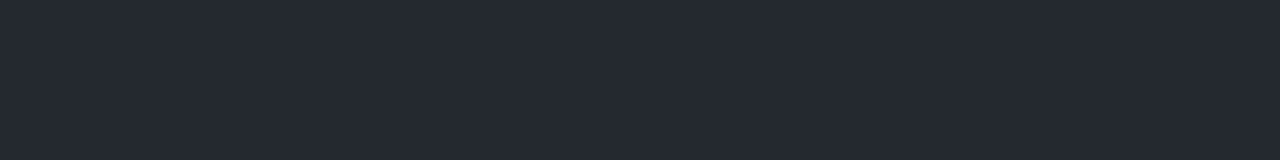
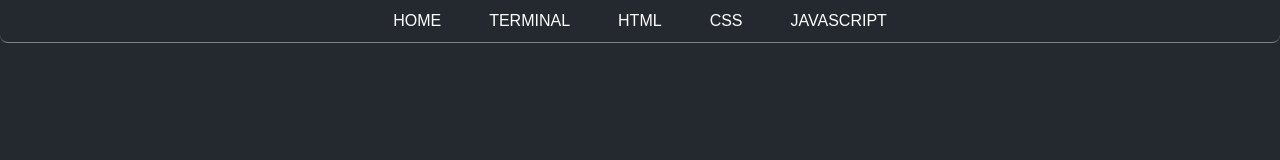
Before and after one commit to CaimeoAI/CheatSheet, a plain HTML site: page css.html in a window 1280 px wide. Drawn offline with Linux system fonts and the light colour scheme.

Commit message:
added functional navbar to sites and corrected indenting

```diff
--- a/css.html
+++ b/css.html
@@ -1,5 +1,6 @@
 <!DOCTYPE html>
 <html lang="en">
+
 <head>
     <meta charset="UTF-8">
     <meta http-equiv="X-UA-Compatible" content="IE=edge">
@@ -8,7 +9,19 @@
     <link rel="stylesheet" href="css/css.css">
     <title>Jude's Cheat Sheet</title>
 </head>
+
 <body>
+    <header>
+        <nav>
+            <ul>
+                <li><a href="index.html">Home</a></li>
+                <li><a href="terminal.html">Terminal</a></li>
+                <li><a href="html.html">HTML</a></li>
+                <li><a href="css.html">CSS</a></li>
+                <li><a href="javascript.html">JavaScript</a></li>
+            </ul>
+        </nav>
+    </header>
+</body>
 
-</body>
 </html>
```
Also changed, not shown: html.html (+14 -1 lines), index.html (+27 -6 lines), javascript.html (+14 -1 lines), terminal.html (+6 -3 lines).
